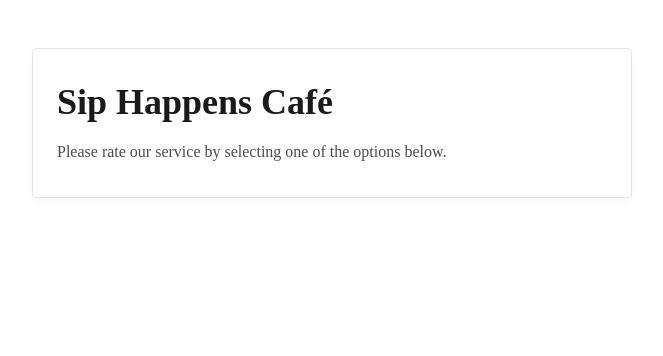
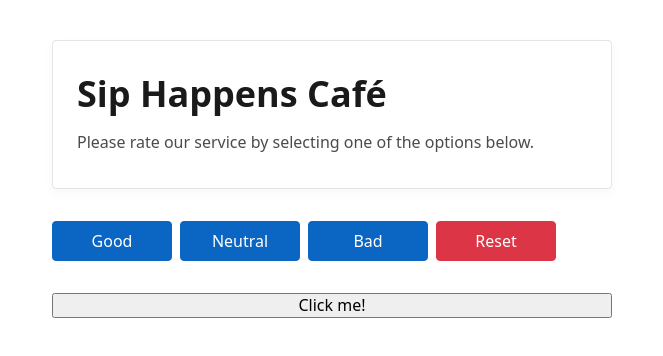
Before and after one commit to RomIvaNeirity/02-react-cafe, a React (Vite) app: page / in a window 1280 px wide. Shown: the top 356 px of the page, without its empty margins (308-971 px from the left). Built offline with nearby package versions, Linux system fonts and the light colour scheme.

Commit message:
add votes buttons

```diff
--- a/index.html
+++ b/index.html
@@ -8,6 +8,6 @@
   </head>
   <body>
     <div id="root"></div>
-    <script type="module" src="/src/main.tsx"></script>
+    <script type="module" src="./src/main.tsx"></script>
   </body>
 </html>
--- a/package.json
+++ b/package.json
@@ -10,6 +10,7 @@
     "preview": "vite preview"
   },
   "dependencies": {
+    "modern-normalize": "^3.0.1",
     "react": "^19.1.1",
     "react-dom": "^19.1.1"
   },
--- a/src/components/App/App.tsx
+++ b/src/components/App/App.tsx
@@ -1,14 +1,32 @@
-import css from './App.module.css'
-import CafeInfo from '../CafeInfo/CafeInfo'
+import css from './App.module.css';
+import "modern-normalize";
+import { useState } from "react";
+import CafeInfo from '../CafeInfo/CafeInfo';
+import VoteOptions from '../VoteOptions/VoteOptions.tsx'
+import type Votes from '../../types/votes';
+import type { VoteType } from '../../types/votes';
 
-function App() {
 
+
+
+function App()
+{
+  const votes: Votes = {
+	good: 0,
+	neutral: 0,
+	bad: 0
+  }
+
+  const handleVote = () => {
+    console.log("I'm a button!");
+  };
 
   return (
     <div className={css.app}>
       <CafeInfo />
+      <VoteOptions />
+      <button onClick={handleVote}>Click me!</button>
     </div>
-
   )
 }
 
--- /dev/null
+++ b/src/components/VoteOptions/VoteOptions.tsx
@@ -0,0 +1,14 @@
+import css from './VoteOptions.module.css'
+
+
+function VoteOptions() {
+    return(
+    <div className={css.container}>
+        <button className={css.button}>Good</button>
+        <button className={css.button}>Neutral</button>
+        <button className={css.button}>Bad</button>
+        <button className={`${css.button} ${css.reset}`}>Reset</button>
+    </div>)
+}
+
+export default VoteOptions
--- /dev/null
+++ b/src/declarations.d.ts
@@ -0,0 +1,3 @@
+// src/declarations.d.ts
+
+declare module "modern-normalize";
--- /dev/null
+++ b/src/global.css
@@ -0,0 +1,9 @@
+body {
+  font-family: sans-serif;
+  line-height: 1.5;
+}
+
+img {
+  display: block;
+  max-width: 100%;
+}
--- a/src/main.tsx
+++ b/src/main.tsx
@@ -1,10 +1,10 @@
 
+import React from 'react';
 import { createRoot } from 'react-dom/client'
-
 import App from "./components/App/App.tsx"
 
 createRoot(document.getElementById("root") as HTMLElement).render(
-  <div>
+  <React.StrictMode>
     <App />
-  </div>
+  </React.StrictMode>
 );
--- /dev/null
+++ b/src/types/votes.ts
@@ -0,0 +1,7 @@
+export  default interface Votes {
+good: number,
+	neutral: number,
+	bad: number,
+};
+
+export type VoteType = ('good' | 'neutral' | 'bad' )
```
Also changed, not shown: 1 other file (tests, documents, lock files or other folders).
